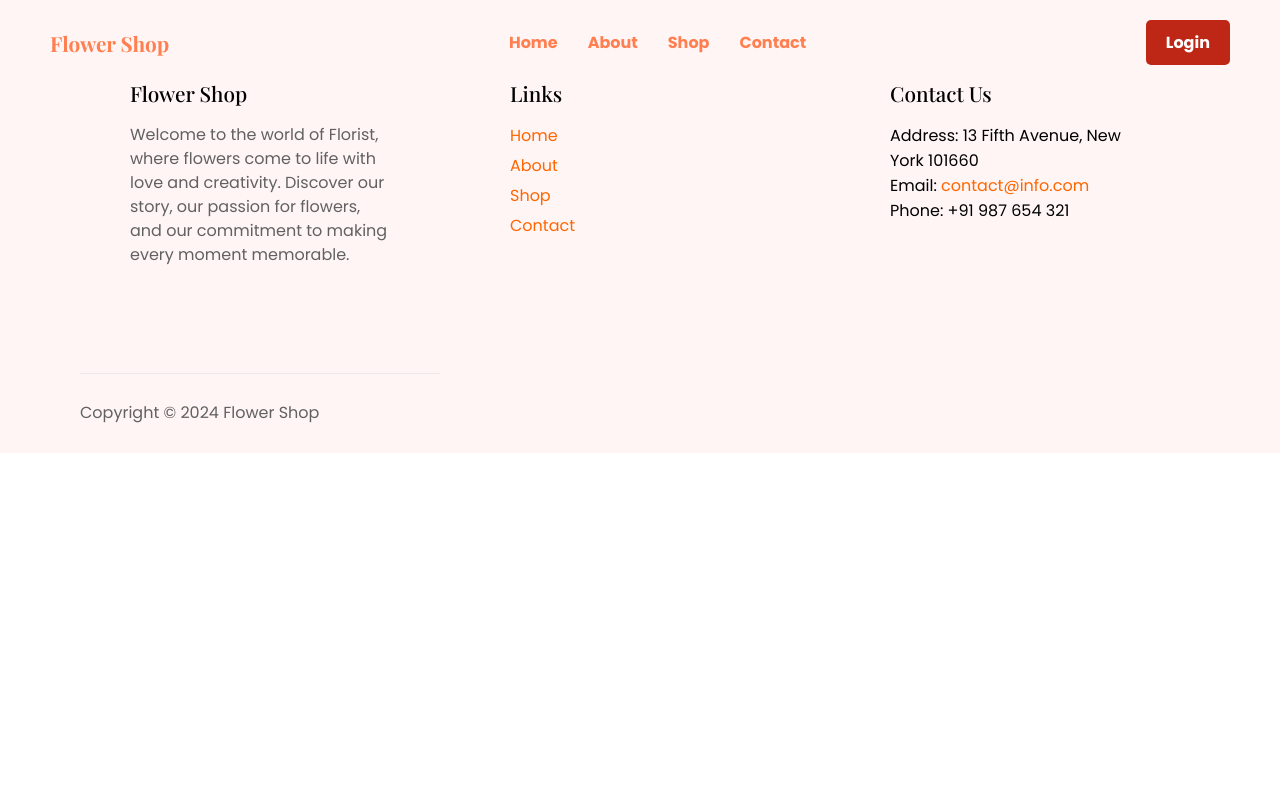
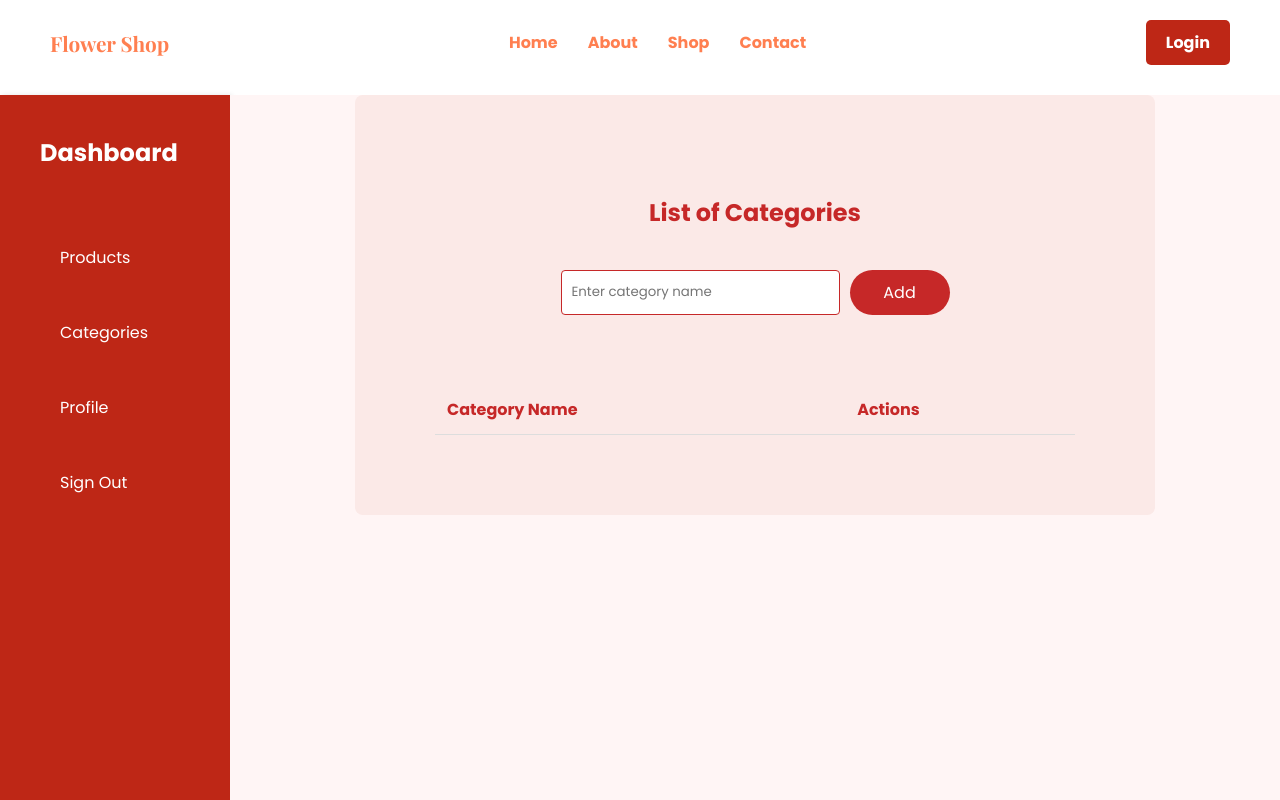
Before and after one commit to oumaima-GH/flower-shop-ecom-client, a React (Vite) app: page /categories in a window 1280 px wide. Shown: the top 800 px of the page. Built offline with nearby package versions, Linux system fonts and the light colour scheme; a web font is replaced by a local one.

Commit message:
+ category

```diff
--- a/src/App.jsx
+++ b/src/App.jsx
@@ -16,6 +16,7 @@ import MainLayout from './components/Layout';
 import Register from './pages/Register/Register';
 import Dashboard from './pages/Dashboard/Dashboard';
 import Products from './pages/Products/Product';
+import Category from './pages/Categories/Category';
 
 function App() {
   return (
@@ -42,6 +43,7 @@ function App() {
                   <Route path="/contact" element={<Contact />} />
                   <Route path="/dashboard" element={<Dashboard />} />
                   <Route path="/products" element={<Products />} />
+                  <Route path="/categories" element={<Category />} />
                 </Routes>
               </MainLayout>
             } />
--- /dev/null
+++ b/src/pages/Categories/Category.css
@@ -0,0 +1,85 @@
+.category-container {
+    padding: 80px;
+    max-width: 800px;
+    margin: 0 auto;
+    background-color: #fbe9e7;
+    border-radius: 8px;
+}
+
+.category-container h2 {
+    margin-bottom: 40px;
+    text-align: center;
+    color: #c62828;
+}
+
+.category-actions {
+    display: flex;
+    justify-content: center;
+    margin-bottom: 20px;
+}
+
+.category-actions input {
+    padding: 10px;
+    margin-right: 10px;
+    border: 1px solid #c62828;
+    border-radius: 4px;
+    margin-bottom: 50px;
+}
+
+.category-actions button {
+    padding: 10px 20px;
+    background-color: #c62828;
+    color: #fff;
+    max-width: 100px;
+    border: none;
+    border-radius: 50px;
+    cursor: pointer;
+    margin-bottom: 50px;
+
+}
+
+.category-actions button:hover {
+    background-color: #b71c1c;
+}
+
+table {
+    width: 100%;
+    border-collapse: collapse;
+}
+
+thead {
+    background-color: #fbe9e7;
+}
+
+th, td {
+    padding: 12px;
+    text-align: left;
+    border-bottom: 1px solid #ddd;
+}
+
+th {
+    color: #c62828;
+}
+
+td button {
+    padding: 6px 12px;
+    margin-right: 10px;
+    max-width: 100px;
+    border: none;
+    border-radius: 50px;
+    cursor: pointer;
+}
+
+td button:hover {
+    opacity: 0.8;
+}
+
+td button:first-child {
+    background-color: #ff7043;
+    color: white;
+}
+
+td button:last-child {
+    background-color: #b71c1c;
+    color: white;
+}
--- /dev/null
+++ b/src/pages/Categories/Category.jsx
@@ -0,0 +1,180 @@
+import React, { useState, useEffect } from 'react';
+import { useNavigate } from 'react-router-dom';
+import './Category.css';
+
+const categoryMapping = {
+    'Flower': 1,
+    'Rose': 2,
+};
+
+const Category = () => {
+    const navigate = useNavigate();
+    const [categories, setCategories] = useState([]);
+    const [newCategory, setNewCategory] = useState('');
+    const [editing, setEditing] = useState(false);
+    const [currentCategory, setCurrentCategory] = useState({});
+    const [token, setToken] = useState('');
+
+    useEffect(() => {
+        const fetchToken = async () => {
+            const storedToken = localStorage.getItem('token');
+            setToken(storedToken);
+        };
+
+        fetchToken();
+    }, []);
+
+    useEffect(() => {
+        if (token) {
+            fetchCategories();
+        }
+    }, [token]);
+
+    const fetchCategories = async () => {
+        try {
+            const response = await fetch('/api/categories', {
+                headers: {
+                    'Authorization': `Bearer ${token}`,
+                },
+            });
+            if (!response.ok) {
+                throw new Error('Failed to fetch categories');
+            }
+            const data = await response.json();
+            setCategories(data.data);
+        } catch (error) {
+            console.error('Error fetching categories:', error);
+        }
+    };
+
+    const handleAddCategory = async () => {
+        try {
+            const response = await fetch('/api/categories', {
+                method: 'POST',
+                headers: {
+                    'Content-Type': 'application/json',
+                    'Authorization': `Bearer ${token}`,
+                },
+                body: JSON.stringify({ name: newCategory }),
+            });
+            if (!response.ok) {
+                throw new Error('Failed to add category');
+            }
+            const data = await response.json();
+            setCategories([...categories, data.data]);
+            setNewCategory('');
+        } catch (error) {
+            console.error('Error adding category:', error);
+        }
+    };
+
+    const handleEditCategory = (category) => {
+        setEditing(true);
+        setCurrentCategory(category);
+        setNewCategory(category.name);
+    };
+
+    const handleUpdateCategory = async () => {
+        try {
+            const response = await fetch(`/api/categories/${currentCategory.id}`, {
+                method: 'PUT',
+                headers: {
+                    'Content-Type': 'application/json',
+                    'Authorization': `Bearer ${token}`,
+                },
+                body: JSON.stringify({ name: newCategory }),
+            });
+            if (!response.ok) {
+                throw new Error('Failed to update category');
+            }
+            const data = await response.json();
+            setCategories(categories.map(cat => (cat.id === currentCategory.id ? data.data : cat)));
+            setEditing(false);
+            setNewCategory('');
+            setCurrentCategory({});
+        } catch (error) {
+            console.error('Error updating category:', error);
+        }
+    };
+
+    const handleDeleteCategory = async (id) => {
+        try {
+            const confirmed = window.confirm('Are you sure you want to delete this category?');
+            if (!confirmed) {
+                return;
+            }
+
+            const response = await fetch(`/api/categories/${id}`, {
+                method: 'DELETE',
+                headers: {
+                    'Authorization': `Bearer ${token}`,
+                },
+            });
+            if (!response.ok) {
+                throw new Error('Failed to delete category');
+            }
+            setCategories(categories.filter(category => category.id !== id));
+        } catch (error) {
+            console.error('Error deleting category:', error);
+        }
+    };
+
+    const navigateToDashboard = () => {
+        navigate('/dashboard');
+    };
+
+    return (
+        <div className="dashboard">
+            <aside className="sidebar">
+                <h2 className='dashboard-title' onClick={navigateToDashboard}>Dashboard</h2>
+                <nav>
+                    <ul>
+                        <li onClick={() => navigate('/products')}>Products</li>
+                        <li>Categories</li>
+                        <li>Profile</li>
+                        <li>Sign Out</li>
+                    </ul>
+                </nav>
+            </aside>
+            <div className="main-content">
+                <div className="category-container">
+                    <h2>List of Categories</h2>
+                    <div className="category-actions">
+                        <input
+                            type="text"
+                            value={newCategory}
+                            onChange={(e) => setNewCategory(e.target.value)}
+                            placeholder="Enter category name"
+                        />
+                        {editing ? (
+                            <button onClick={handleUpdateCategory}>Update</button>
+                        ) : (
+                            <button onClick={handleAddCategory}>Add</button>
+                        )}
+                    </div>
+                    <table>
+                        <thead>
+                            <tr>
+                                <th>Category Name</th>
+                                <th>Actions</th>
+                            </tr>
+                        </thead>
+                        <tbody>
+                            {categories.map((category) => (
+                                <tr key={category.id}>
+                                    <td>{category.name}</td>
+                                    <td>
+                                        <button onClick={() => handleEditCategory(category)}>Edit</button>
+                                        <button onClick={() => handleDeleteCategory(category.id)}>Delete</button>
+                                    </td>
+                                </tr>
+                            ))}
+                        </tbody>
+                    </table>
+                </div>
+            </div>
+        </div>
+    );
+};
+
+export default Category;
--- a/src/pages/Dashboard/Dashboard.jsx
+++ b/src/pages/Dashboard/Dashboard.jsx
@@ -22,6 +22,10 @@ const Dashboard = () => {
 
     const navigateToDashboard = () => {
         navigate('/dashboard');
+    };
+
+    const navigateToCategories = () => {
+        navigate('/categories');
     };
 
     useEffect(() => {
@@ -99,7 +103,7 @@ const Dashboard = () => {
                 <nav>
                     <ul>
                         <li onClick={handleAddProduct}>Products</li>
-                        <li>Categories</li>
+                        <li onClick={navigateToCategories}>Categories</li>
                         <li>Profile</li>
                         { isAuthenticated && <li onClick={handleLogout}>Sign Out</li> }
                     </ul>
--- a/src/pages/Products/Product.jsx
+++ b/src/pages/Products/Product.jsx
@@ -76,16 +76,25 @@ const Products = () => {
         navigate('/dashboard');
     };
 
+    const handleSignOut = () => {
+        localStorage.removeItem('token');
+        navigate('/login');
+    };
+
+    const navigateToCategories = () => {
+        navigate('/categories');
+    };
+
     return (
         <div className="dashboard">
             <aside className="sidebar">
                 <h2 className='dashboard-title' onClick={navigateToDashboard}>Dashboard</h2>
                 <nav>
                     <ul>
-                        <li>Products</li>
-                        <li>Categories</li>
+                        <li onClick={() => navigate('/products')}>Products</li>
+                        <li onClick={navigateToCategories}>Categories</li>
                         <li>Profile</li>
-                        <li>Sign Out</li>
+                        <li onClick={handleSignOut}>Sign Out</li>
                     </ul>
                 </nav>
             </aside>
```
